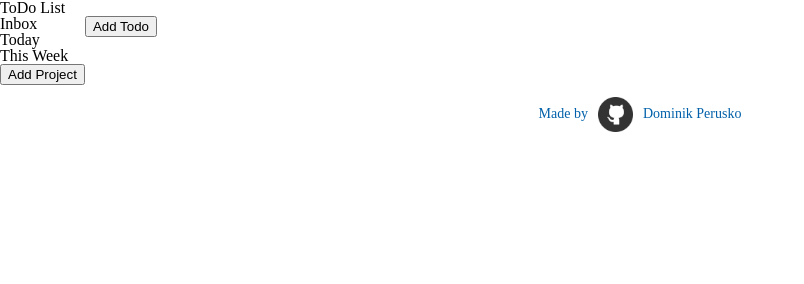
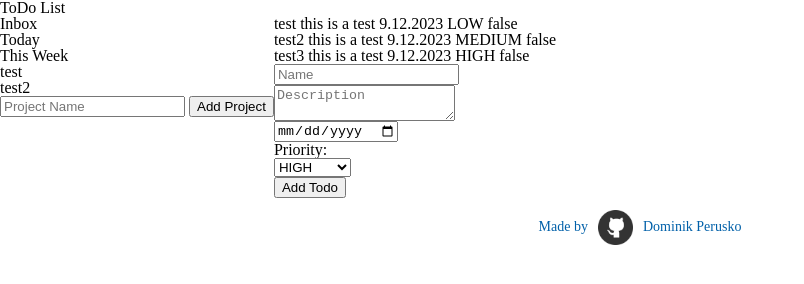
Before and after one commit to perugi/odin-todo-list, a website built with webpack: page src/index.html in a window 1280 px wide. Shown: the whole page, without its empty margins (0-804 px from the left). Built offline with nearby package versions, Linux system fonts and the light colour scheme.

Commit message:
Add HTML content for new project and new TODO

```diff
--- a/src/index.html
+++ b/src/index.html
@@ -7,29 +7,36 @@
 </head>
 <body>
     <header>
-        <div class="header">ToDo List</div>
+        <div id="header">ToDo List</div>
     </header>
     <main>
-        <div class="selection-panel">
-            <div class="static-selection">
+        <div id="selection-panel">
+            <div id="static-selection">
                 <ul>
-                    <li class="inbox">Inbox</li>
-                    <li class="today">Today</li>
-                    <li class="this-week">This Week</li>
+                    <li id="inbox">Inbox</li>
+                    <li id="today">Today</li>
+                    <li id="this-week">This Week</li>
                 </ul>
             </div>
-            <div class="user-projects">
+            <div id="user-projects">
                 <ul>
                 </ul>
             </div>
-            <button class="add-project">Add Project</button>
+            <input id="new-project-name" type="text" placeholder="Project Name">
+            <button id="add-project">Add Project</button>
         </div>
-        <div class="todo-panel">
-            <div class="todo-list">
-                <ul>
-                </ul>
+        <div id="todo-panel">
+            <div id="todo-list">
             </div>
-            <button class="add-todo">Add Todo</button>
+            <div id="new-todo">
+                <input id="new-todo-name" type="text" placeholder="Name">
+                <textarea id="new-todo-description" placeholder="Description"></textarea>
+                <input id="new-todo-date" type="date">
+                <label for="new-todo-priority">Priority:</label>
+                <select id="new-todo-priority">
+                </select>
+                <button id="add-todo">Add Todo</button>
+            </div>
         </div>
     </main>
     <footer>
--- a/src/index.js
+++ b/src/index.js
@@ -1,57 +1,36 @@
 import "./reset.css";
 import "./styles.css";
+
+import GhLogo from "./img/githublogo.png";
 
 import Todo from "./todo";
 import Project from "./project";
 import ProjectManager from "./project_manager";
 import priority from "./priority";
 
-import GhLogo from "./img/githublogo.png";
+import { renderPriorityList, renderProjects, renderTodos } from "./render";
 
 let projectManager = new ProjectManager();
 
-let testProject = new Project("Test Project");
-projectManager.addProject(testProject);
-projectManager.addProject(testProject);
-let testProject2 = new Project("Test Project 2");
-projectManager.addProject(testProject2);
+projectManager.addProject(new Project("test"));
+projectManager.addProject(new Project("test2"));
 
-let testTodo = new Todo(
-  "Test TODO",
-  "This is a test TODO",
-  new Date(2023, 11, 8),
-  priority.HIGH
-);
+projectManager
+  .getProject(1)
+  .addTodo(new Todo("test", "this is a test", new Date(), priority.LOW));
+projectManager
+  .getProject(1)
+  .addTodo(new Todo("test2", "this is a test", new Date(), priority.MEDIUM));
+projectManager
+  .getProject(1)
+  .addTodo(new Todo("test3", "this is a test", new Date(), priority.HIGH));
 
-let testTodo2 = new Todo(
-  "Test TODO 2",
-  "This is a test TODO",
-  new Date(2023, 11, 9),
-  priority.MEDIUM
-);
+console.log(projectManager.getProject(1));
+console.log(projectManager.getProject(1).todos);
 
-let testTodo3 = new Todo(
-  "Test TODO 3",
-  "This is a test TODO",
-  new Date(2023, 11, 10),
-  priority.MEDIUM
-);
-
-testProject.addTodo(testTodo);
-testProject.addTodo(testTodo2);
-testProject.addTodo(testTodo2);
-testProject2.addTodo(testTodo3);
-
-testProject.todos.forEach((todo) => {
-  console.log(todo.title);
-  console.log(todo.dueDate);
-});
-
-console.log(projectManager.getProject(0).todos);
-console.log(projectManager.getProject(1).todos);
-console.log(projectManager.getProject(2).todos);
-console.log(projectManager.getAllTodosToday());
-console.log(projectManager.getAllTodosThisWeek());
+renderProjects(projectManager.getUserProjects());
+renderTodos(projectManager.getProject(1));
+renderPriorityList();
 
 const ghLogo = document.querySelector("#gh-logo");
 ghLogo.src = GhLogo;
--- a/src/project_manager.js
+++ b/src/project_manager.js
@@ -10,6 +10,10 @@ export default class ProjectManager {
 
   getProject(index) {
     return this.#projects[index];
+  }
+
+  getUserProjects() {
+    return [...this.#projects.slice(1)];
   }
 
   addProject(project) {
--- /dev/null
+++ b/src/render.js
@@ -0,0 +1,36 @@
+import { format } from "date-fns";
+import priority from "./priority";
+
+export function renderProjects(projectList) {
+  const userProjects = document.querySelector("#user-projects>ul");
+
+  projectList.forEach((project) => {
+    const newProject = document.createElement("li");
+    newProject.textContent = project.displayName;
+    userProjects.appendChild(newProject);
+  });
+}
+
+export function renderTodos(project) {
+  const todoList = document.querySelector("#todo-list");
+
+  project.todos.forEach((todo) => {
+    const newTodo = document.createElement("div");
+    newTodo.textContent = `${todo.title} ${todo.description} ${format(
+      todo.dueDate,
+      "d.M.yyyy"
+    )} ${todo.priority} ${todo.completed}`;
+    todoList.appendChild(newTodo);
+  });
+}
+
+export function renderPriorityList() {
+  const priorityList = document.querySelector("#new-todo-priority");
+
+  Object.values(priority).forEach((priority) => {
+    const newPriority = document.createElement("option");
+    newPriority.textContent = priority;
+    newPriority.value = priority;
+    priorityList.appendChild(newPriority);
+  });
+}
--- a/src/styles.css
+++ b/src/styles.css
@@ -10,6 +10,12 @@ footer {
     display: flex;
     justify-content: center;
     align-items: center;
+}
+
+#new-todo {
+    display: flex;
+    flex-direction: column;
+    align-items: flex-start;
 }
 
 #gh-link {
```
